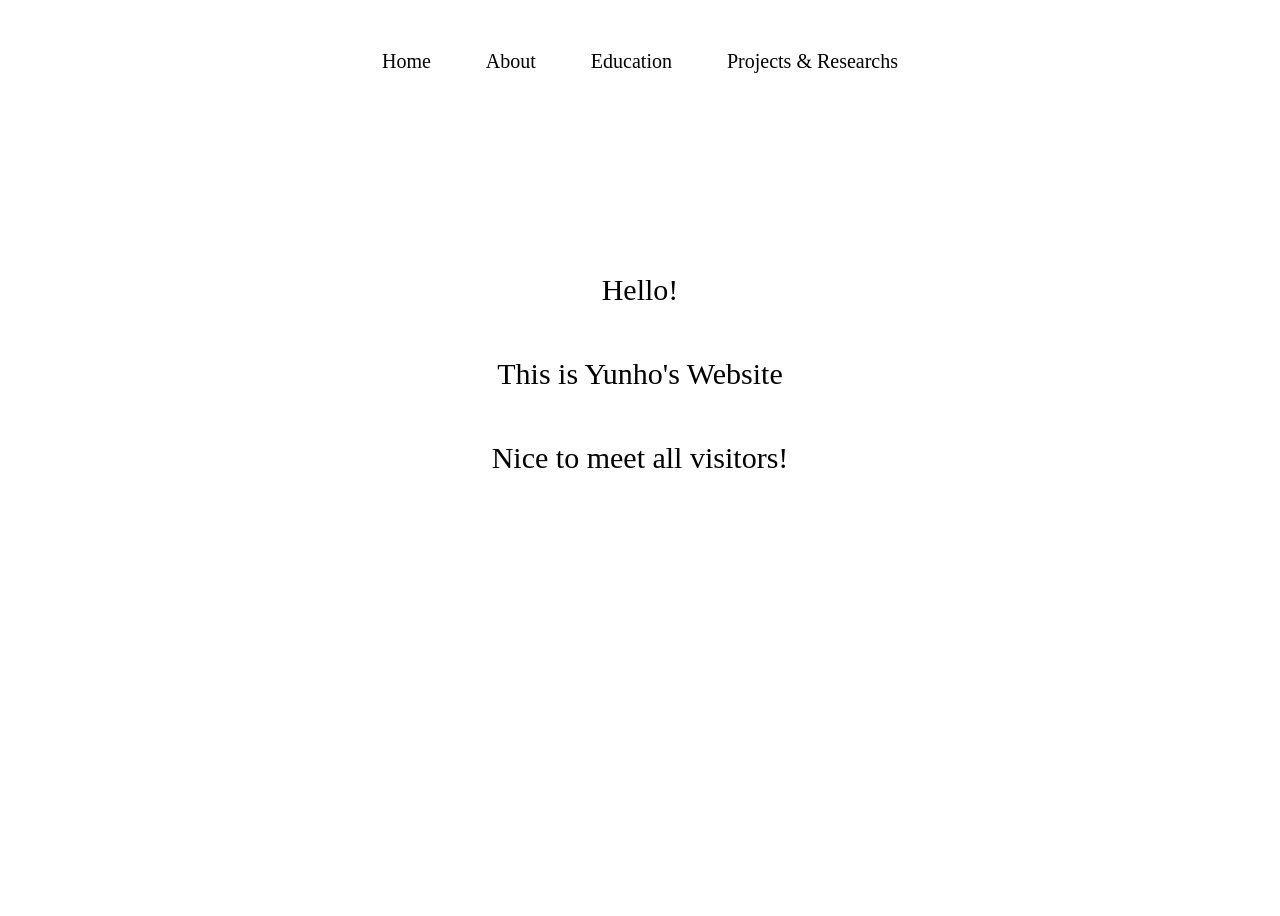
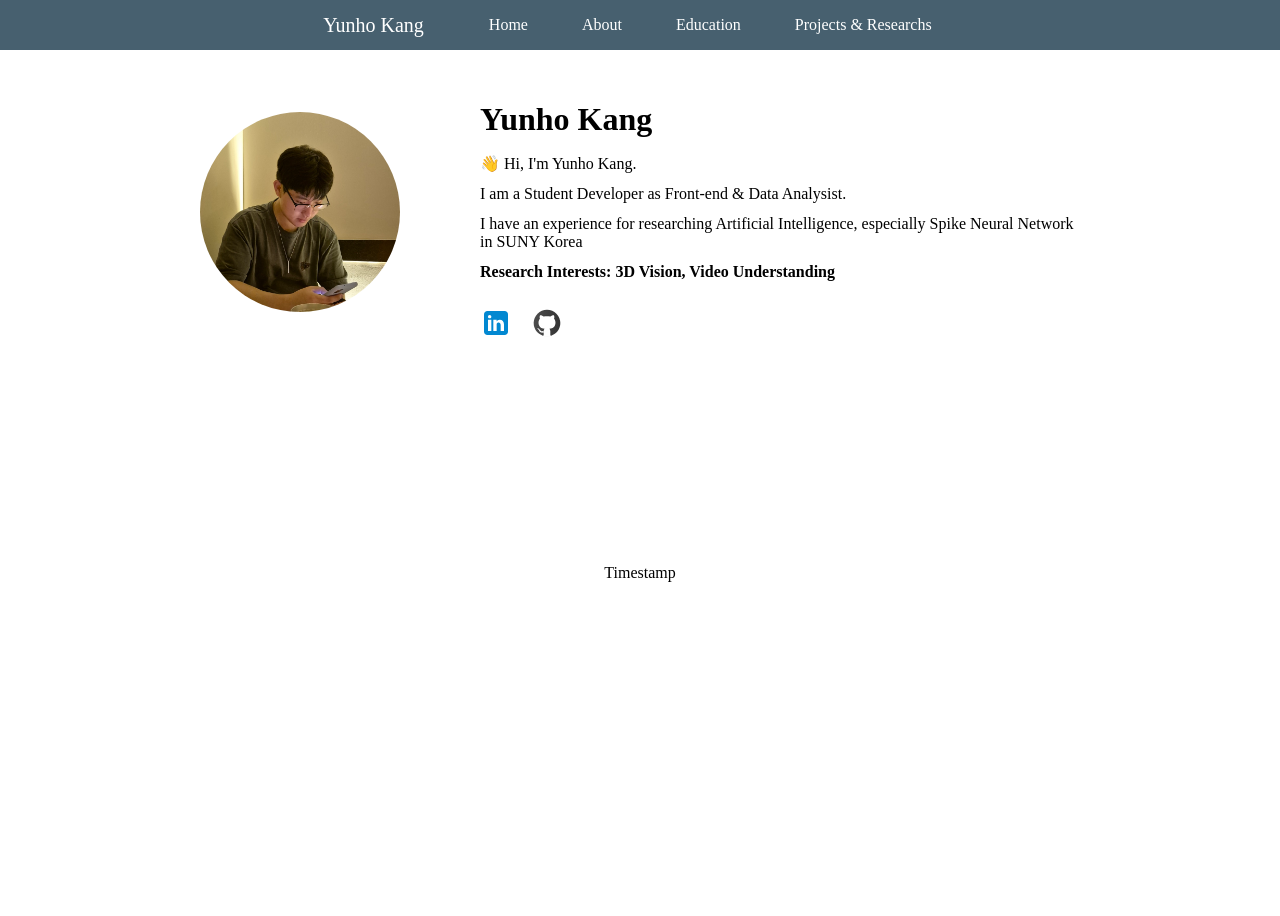
Before and after one commit to Mellene/Portpolio, a plain HTML site: page website/index.html in a window 1280 px wide. Shown: the top 916 px of the page. Drawn offline with Linux system fonts and the light colour scheme.

Commit message:
add icons and modify the profile page

```diff
--- a/website/index.css
+++ b/website/index.css
@@ -1,9 +1,29 @@
-.navbar {
+html, body {
+    margin: 0;
+    padding: 0;
+    box-sizing: border-box;
+  }
+
+#homeTag {
+    font-size: 20px;
+    text-decoration: none;
+    color: black;
+    align-items: start;
+    justify-content: start;
     text-align: center;
+}
+
+nav {
+    background-color: #47606f;
+    display: flex;
+    flex-direction: row;
     align-items: center;
     justify-content: center;
-    margin: 50px;
-    font-size: 20px;
+}
+
+nav ul {
+    align-items: center;
+    justify-content: center;
 }
 
 nav li {
@@ -14,21 +34,70 @@ nav li {
 
 nav li a {
     text-decoration: none;
-    color: black;
+    color: white;
 }
 
-.home {
-    height: 80vh;
-    margin: 200px;
-    text-align: center;
+.navbar {
+    color: white;
+}
+
+.homePage {
+    display: flex;
+    flex-direction: row;
+    margin: 30px;
     align-items: center;
     justify-content: center;
-    font-size: 30px;
 }
 
-.home p {
-    margin: 50px;
-}
+  .profile-img {
+    width: 200px;
+    height: 200px;
+    object-fit: cover;
+    border-radius: 50%;
+  }
+
+  .profile-info {
+    display: flex;
+    flex-direction: column;
+    align-items: start;
+    margin-left: 30px;
+    padding-left: 50px;
+    max-width: 600px;
+  }
+
+  .profile-info h1 {
+    margin-bottom: 10px;
+  }
+
+  .profile-info p {
+    margin: 6px 0;
+  }
+
+  .profile-info a {
+    color: #0073e6;
+    text-decoration: underline;
+  }
+
+  .research {
+    font-weight: bold;
+    margin-top: 15px;
+  }
+
+  .social-icons {
+    margin-top: 20px;
+  }
+
+  .social-icons a img {
+    width: 32px;
+    height: 32px;
+    margin-right: 15px;
+    transition: transform 0.2s ease;
+  }
+
+  .social-icons a img:hover {
+    transform: scale(1.1);
+  }
+
 
 .about {
     height: 100vh;
@@ -42,11 +111,6 @@ nav li a {
     width: 50%;
 }
 
-.about img {
-    max-width: 100%;
-    max-height: 100%;
-    object-fit: contain;
-}
 
 .column {
     flex: 1; /* 두 column이 동일한 너비를 차지 */
@@ -61,14 +125,3 @@ nav li a {
     max-height: 100%; /* column 높이를 초과하지 않도록 설정 */
     object-fit: cover; /* 이미지를 비율 유지하며 column에 맞춤 */
 }
-
-
-/*
-img {
-    max-width: 60%;
-    height: auto;
-    align-items: center;
-    justify-content: center;
-    object-fit: contain;
-}
- */
--- a/website/index.html
+++ b/website/index.html
@@ -8,30 +8,34 @@
 </head>
 <body>
     <!-- 네비게이션 바 -->
-    <div class="navbar">
-        <nav>
-            <li><a href="">Home</a></li>
-            <li><a href="">About</a></li>
-            <li><a href="">Education</a></li>
-            <li><a href="">Projects & Researchs</a></li>
+        <nav class="navbar">
+            <a href="/" id="homeTag" style="color: white">
+                Yunho Kang
+            </a>
+            <ul>
+                <li><a href="">Home</a></li>
+                <li><a href="">About</a></li>
+                <li><a href="">Education</a></li>
+                <li><a href="">Projects & Researchs</a></li>
+            </ul>
         </nav>
-    </div>
-
-    <!-- 메인 홈 화면 -->
-    <div>
-        <div class="home">
-            <p>Hello!</p>
-            <p>This is Yunho's Website</p>
-            <p>Nice to meet all visitors!</p>
+    <div class="homePage">
+        <img class="profile-img" src="assets/profile.jpeg" alt="Profile Image" />
+        <div class="profile-info">
+            <h1>Yunho Kang</h1>
+            <p>👋 Hi, I'm Yunho Kang.</p>
+            <p>I am a Student Developer as Front-end & Data Analysist.</p>
+            <p>I have an experience for researching Artificial Intelligence, especially Spike Neural Network in SUNY Korea</p>
+            <p class="research"><strong>Research Interests:</strong> 3D Vision, Video Understanding</p>
+            <div class="social-icons">
+                <a href="https://www.linkedin.com/in/yun-ho-kang" target="_blank"><img src="assets/linkedin.svg" alt="LinkedIn"></a>
+                <a href="https://github.com/mellene" target="_blank"><img src="assets/github.svg" alt="GitHub"></a>
+            </div>
         </div>
     </div>
-
     <!-- About me -->
     <div>
         <div class="about">
-            <div class="column">
-                <img src="assets/profile.jpeg" alt="profile">
-            </div>
             <div class="column">
                 <p>Timestamp</p>
 
```
Also changed, not shown: website/assets/github.svg (added), website/assets/linkedin.svg (added).
